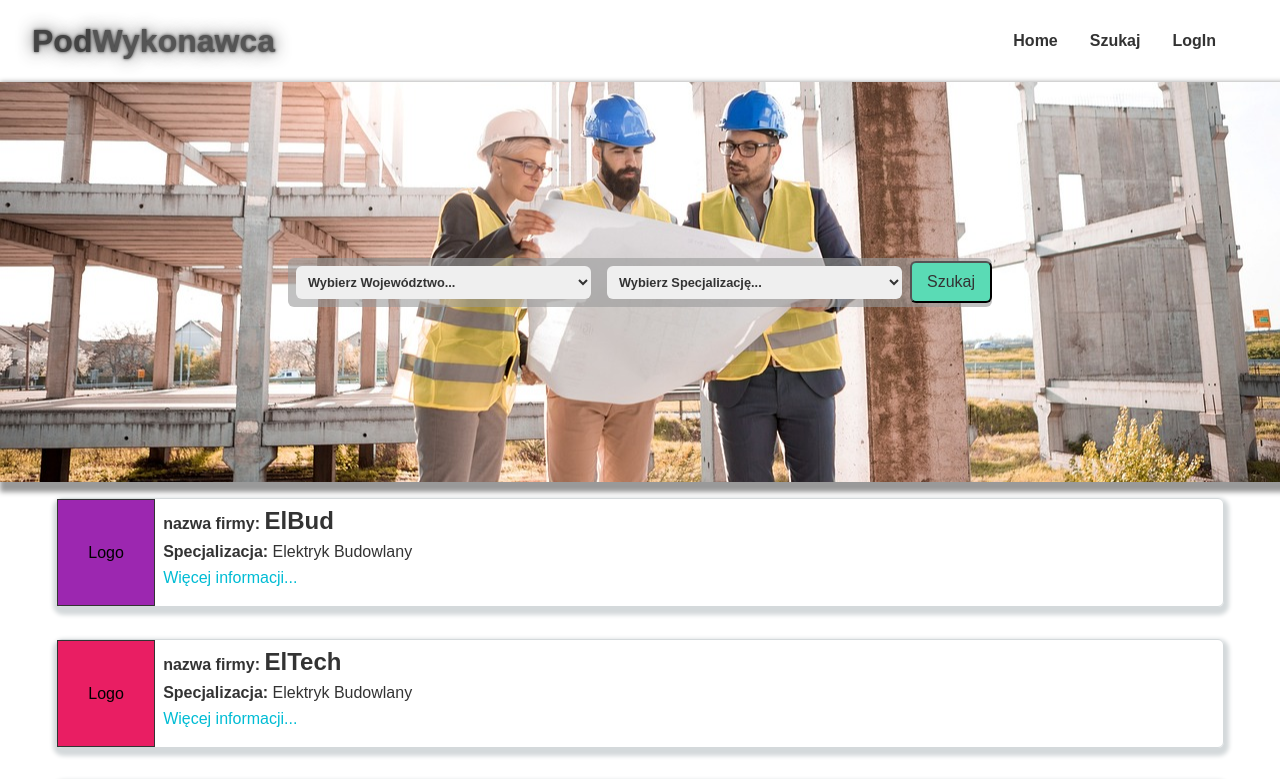
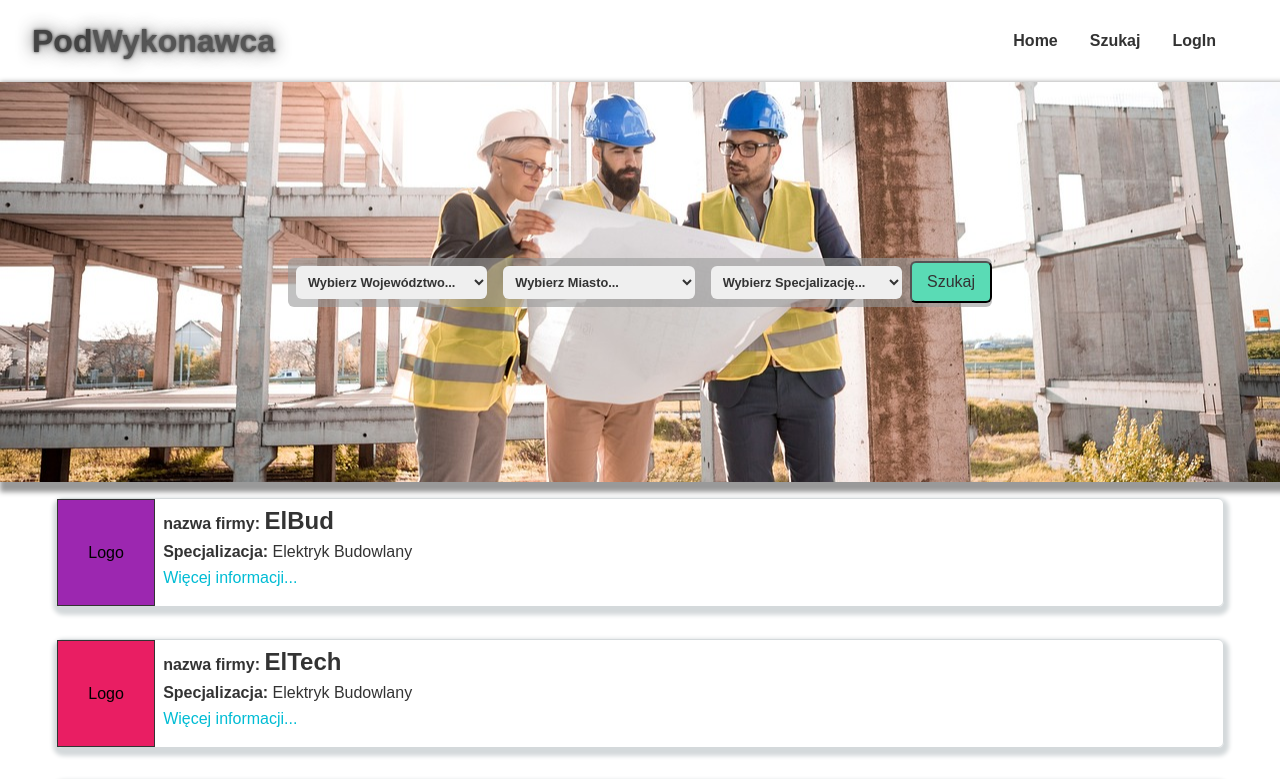
Before and after one commit to RobertTwardowski/Podwykonawca, a React (Create React App) app: page / in a window 1280 px wide. Shown: the top 779 px of the page. Built offline with nearby package versions, Linux system fonts and the light colour scheme.

Commit message:
search button

```diff
--- a/src/components/atom/ButtonSearch.js
+++ b/src/components/atom/ButtonSearch.js
@@ -1,11 +1,15 @@
-import React from 'react'
+import React, { useState } from 'react'
 import { Button } from './ButtonSearch.styles'
 
+const ButtonSearch = ({ onClick }) => {
+  const [search, setSearch] = useState(false)
 
-const ButtonSearch = () => {
-  return (
-    <Button>Szukaj</Button>
-  )
+  const handelClickSearch = () => {
+    setSearch(true)
+    onClick(true)
+  }
+
+  return <Button onClick={handelClickSearch}>Szukaj</Button>
 }
 
 export default ButtonSearch
--- a/src/components/molecules/Form.js
+++ b/src/components/molecules/Form.js
@@ -1,4 +1,4 @@
-import React, { useContext } from 'react'
+import React, { useContext,useState } from 'react'
 import ButtonSearch from '../atom/ButtonSearch'
 import { Wrapper, FormStyles } from './Form.styles'
 import { MyContext } from '../../App'
@@ -44,10 +44,16 @@ const professions = [
 ]
 
 const Form = () => {
+  const [search, setSearch] = useState(false);
   const { searchCity, setSearchCity } = useContext(MyContext)
   const { searchProfession, setSearchProfession } = useContext(MyContext)
 
   const { selectedOption, setSelectedOption } = useContext(MyContext)
+
+
+  const handleButtonClick = (value) => {
+    setSearch(value);
+  }
 
   const handleSelectChange = e => {
     setSelectedOption(e.target.value.split(','))
@@ -70,14 +76,16 @@ const Form = () => {
             </option>
           ))}
         </select>
-        {selectedOption && (
+        {selectedOption ? (
           <select value={searchCity} onChange={handleSelectChangeSecond}>
             <option value=''>Wybierz Miasto...</option>
             {selectedOption.map(cities => (
               <option key={cities}>{cities}</option>
             ))}
           </select>
-        )}
+        ) : <select style={{cursor:'not-allowed'}} value={searchCity} onChange={handleSelectChangeSecond}>
+        <option>Wybierz Miasto...</option>
+      </select>}
         <select value={searchProfession} onChange={handleSelectChangeThird}>
           <option value=''>Wybierz Specjalizację...</option>
           {professions.map(professionsName => (
@@ -86,7 +94,7 @@ const Form = () => {
             </option>
           ))}
         </select>
-        <ButtonSearch />
+        <ButtonSearch onClick={handleButtonClick}/>
       </FormStyles>
     </Wrapper>
   )
```
